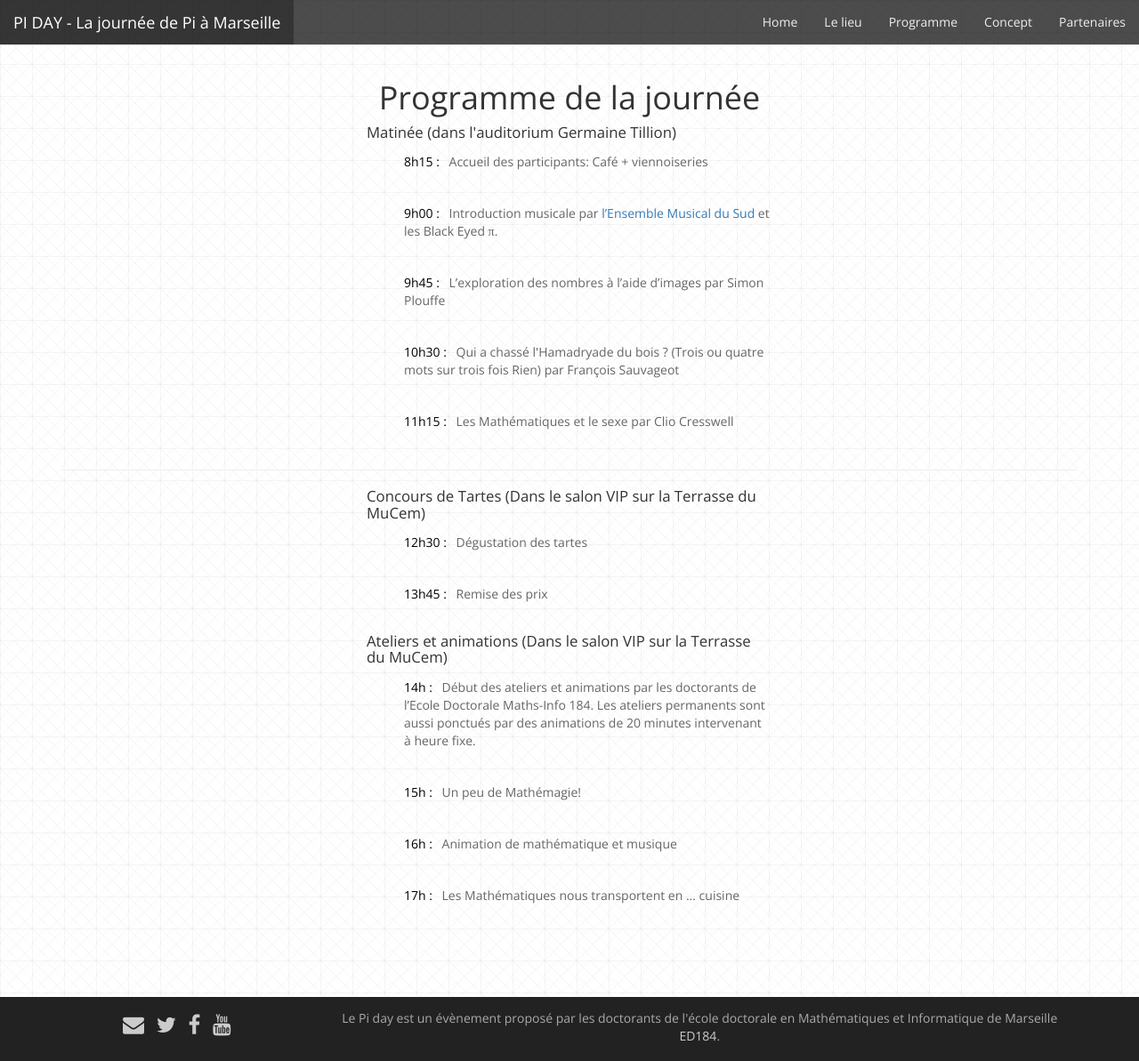
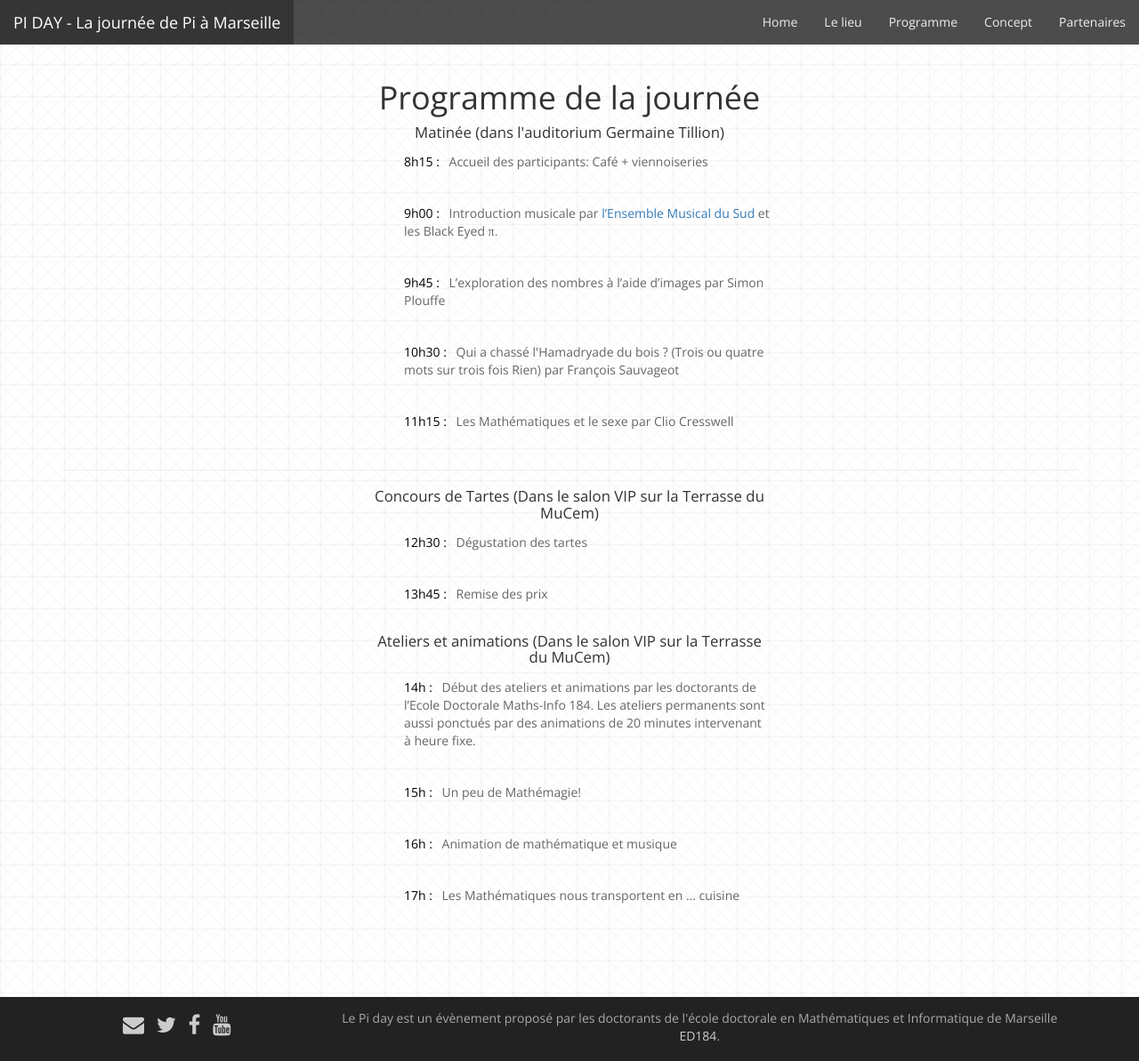
Before and after one commit to Piday/piday.github.io, a Jekyll site: the page built from programme.html, in a window 1280 px wide and 1193 px high. Shown: the whole window at 89% size. Built offline with Jekyll 4.4.1, drawn with Linux system fonts in a browser that asks for light colours; nearby versions of some CDN libraries; Markdown is read by kramdown in place of the engine named in the settings.

Commit message:
style h3 programme

```diff
--- a/css/style.css
+++ b/css/style.css
@@ -23,9 +23,7 @@ ul.programme li {
 
 h3.programme {
 	font-size : 120%;
-	text-align : left;
     width : 40%;
-	padding : 0;
     margin: 0 auto;
 }
 
```
